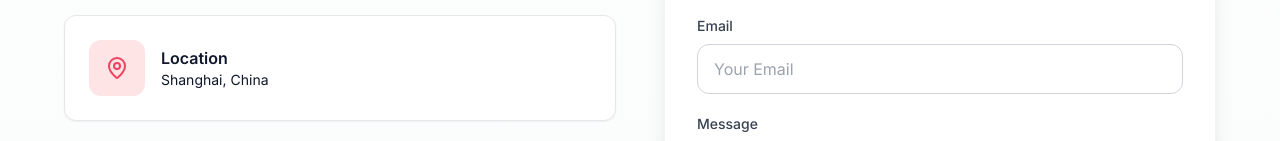
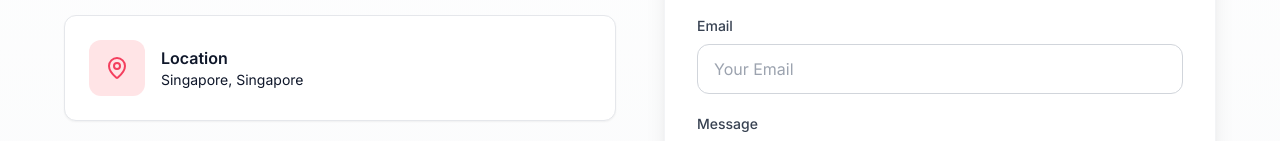
Before and after one commit to king3799/everett-king, a React (Vite) app: page / in a window 1280 px wide. Shown: the part 5754-5895 px from the top of the page. Built offline with nearby package versions, Linux system fonts and the light colour scheme; no server answers.

Commit message:
update: location

```diff
--- a/src/components/Contact.jsx
+++ b/src/components/Contact.jsx
@@ -117,7 +117,7 @@ export default function Contact({ theme }) {
                 theme={theme}
                 icon={<MapPin size={24} />}
                 title="Location"
-                text="Shanghai, China"
+                text="Singapore, Singapore"
               />
             </div>
 
```
